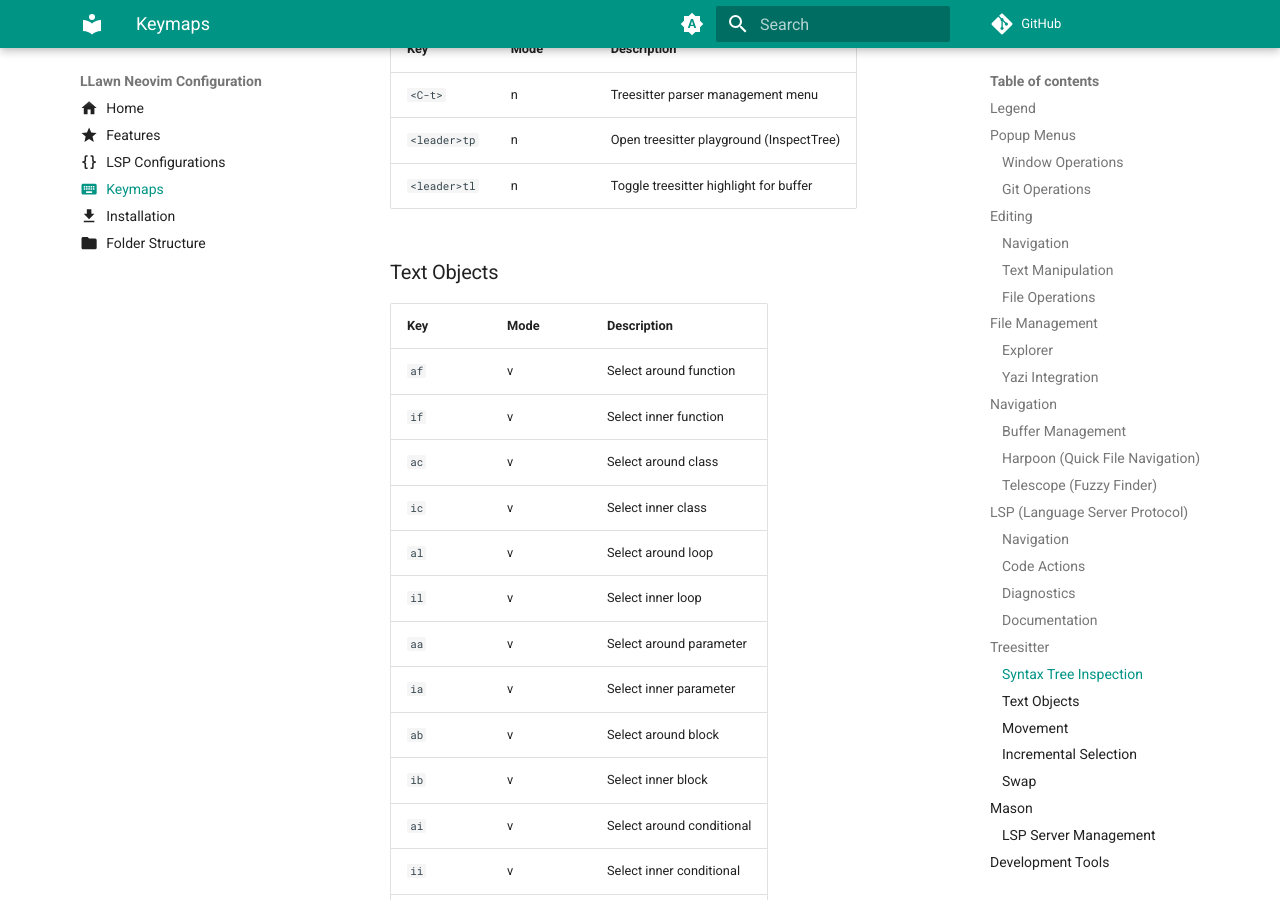
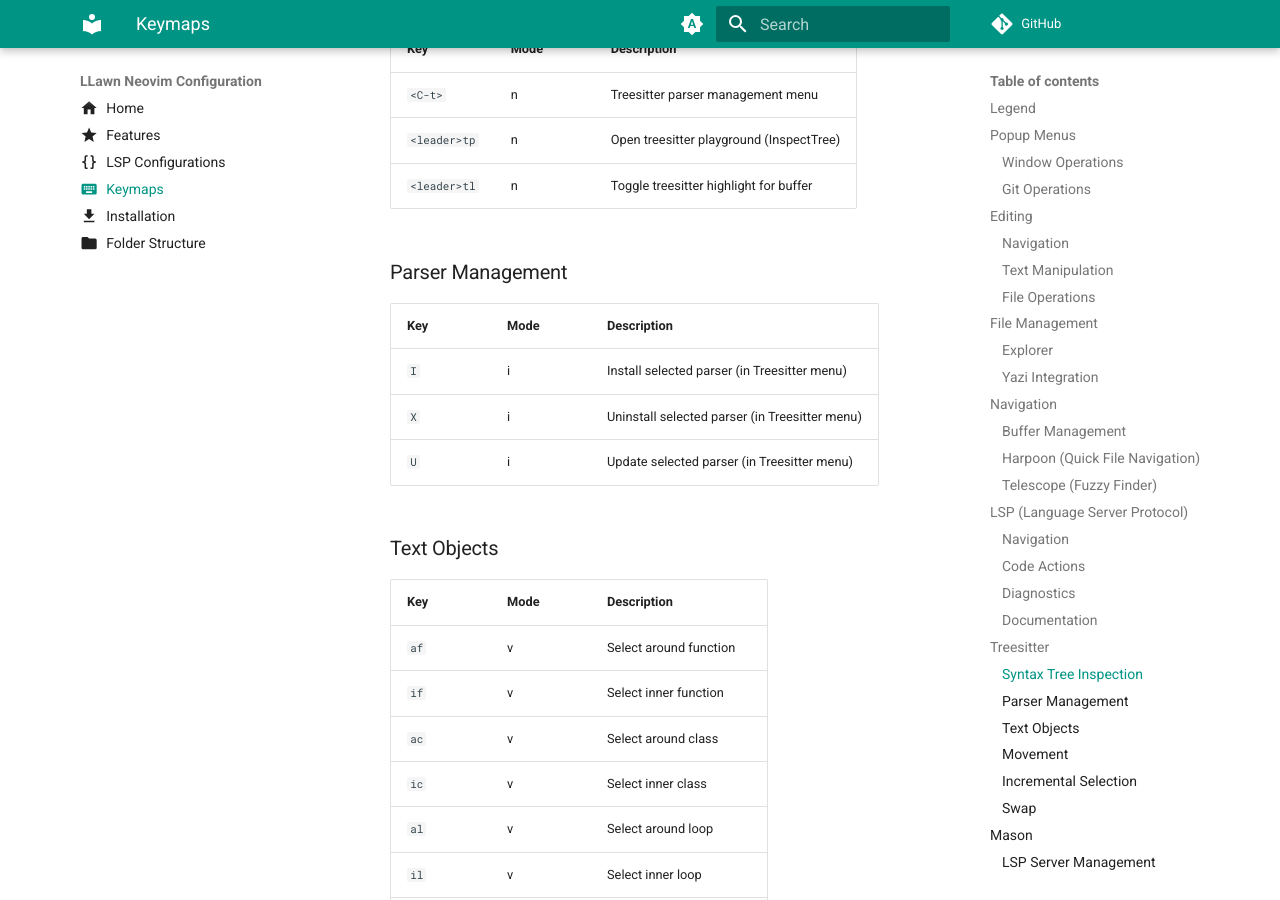
Before and after one commit to llawn/llawnvim, an MkDocs documentation site: the page built from docs/keymaps.md, in a window 1280 px wide and 900 px high, scrolled down 5857 px. Built offline with MkDocs 1.6.1 and Material for MkDocs 9.7.7, drawn with Linux system fonts in a browser that asks for light colours; comment, search, counter and statistics services are not loaded.

Commit message:
docs: update menu keymaps and folder structure

```diff
--- a/docs/keymaps.md
+++ b/docs/keymaps.md
@@ -174,6 +174,14 @@ This page provides a comprehensive reference of all key mappings in the LLawn Ne
 | `<C-t>` | n | Treesitter parser management menu |
 | `<leader>tp` | n | Open treesitter playground (InspectTree) |
 | `<leader>tl` | n | Toggle treesitter highlight for buffer |
+
+### Parser Management
+
+| Key | Mode | Description |
+|-----|------|-------------|
+| `I` | i | Install selected parser (in Treesitter menu) |
+| `X` | i | Uninstall selected parser (in Treesitter menu) |
+| `U` | i | Update selected parser (in Treesitter menu) |
 
 ### Text Objects
 
```
Also changed, not shown: docs/structure.md (+12 -0 lines), 2 other files.
